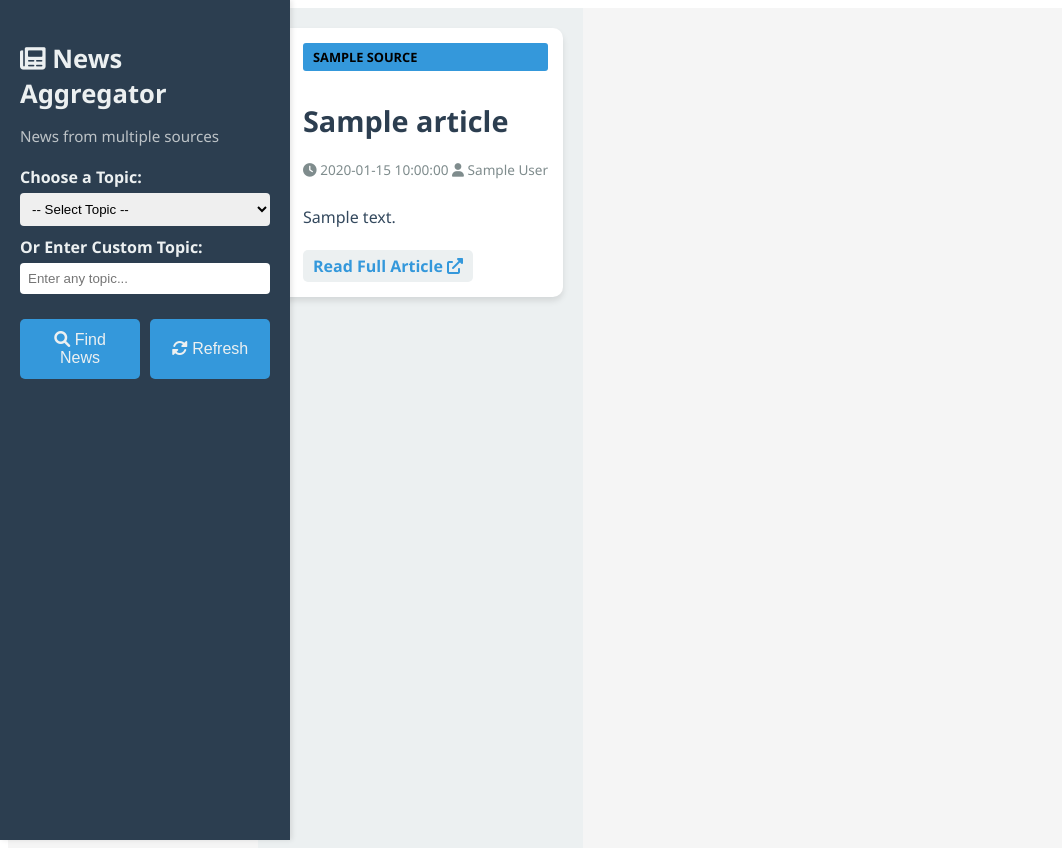
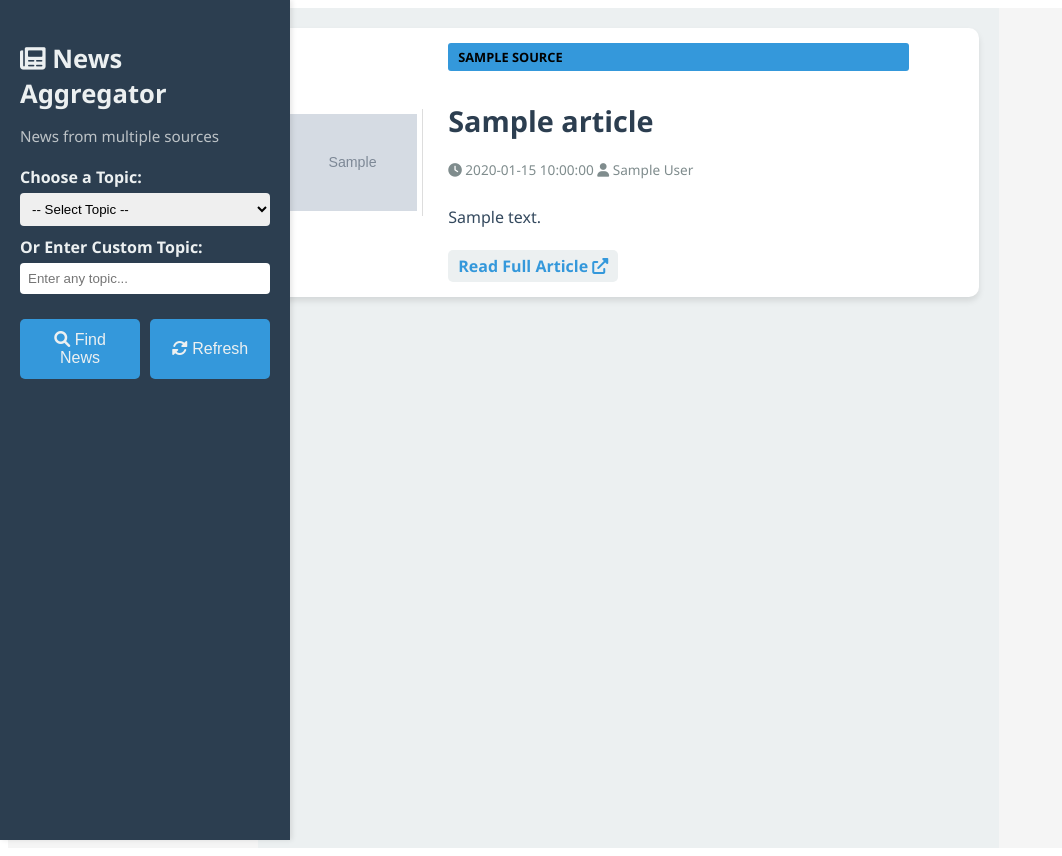
Before and after one commit to emeeran/news_aggregator, a Flask app: template templates/index.html in a window 1280 px wide. Shown: the whole page, without its empty margins (0-1062 px from the left). Run offline with Flask 3, Linux system fonts and the light colour scheme; the template is opened without the code that fills it: most values are stand-ins (such as "Sample title", 1, 10 or a date in 2020); grey boxes marked "Sample" are stand-in pictures.

Commit message:
image added

```diff
--- a/pyproject.toml
+++ b/pyproject.toml
@@ -27,6 +27,7 @@
     "urllib3==2.3.0",
     "validate-pyproject==0.23",
     "werkzeug==3.1.3",
+    "gensim==3.8.3",
 ]
 
 [tool.setuptools]
--- a/requirements.txt
+++ b/requirements.txt
@@ -16,3 +16,4 @@
 urllib3==2.3.0
 validate-pyproject==0.23
 Werkzeug==3.1.3
+gensim==3.8.3
--- a/static/script.js
+++ b/static/script.js
@@ -13,6 +13,7 @@
                     data.news_articles.forEach(function(article){
                         articlesHtml += `
                             <article class="news-card" data-source="${article.source == 'The Hindu' ? 'hindu' : 'general'}">
+                                ${article.image_url ? `<img src="${article.image_url}" alt="Image for ${article.title}" class="article-image">` : ''}
                                 <div class="article-content">
                                     <div class="source-badge ${article.source == 'The Hindu' ? 'hindu' : 'general'}">
                                         ${article.source}
--- a/static/style.css
+++ b/static/style.css
@@ -111,32 +111,40 @@
     gap: 20px;
 }
 
-/* Removed .article-image styles */
-
-/* Adjust .news-card to full width */
+/* Adjust .news-card to use flex layout for image and content */
 .news-card {
+    display: flex;
+    flex-direction: row; /* Arrange image and content horizontally */
+    align-items: center; /* Center align items vertically */
     background-color: #fff;
     border-radius: 10px;
     overflow: hidden;
     box-shadow: 0 4px 6px rgba(0,0,0,0.1);
-    display: flex;
-    flex-direction: column; /* Changed to column since images are removed */
-    height: auto; /* Removed fixed height to accommodate more headlines */
     transition: transform 0.3s, box-shadow 0.3s;
-    position: relative; /* Ensure positioning context */
-    z-index: 10; /* Set higher z-index for article boxes */
+    position: relative;
+    z-index: 10;
 }
 
 .news-card:hover {
     transform: translateY(-5px);
-    box-shadow: 0 8px 12px rgba(0,0,0,0.2); /* Enhanced shadow on hover */
-    z-index: 20; /* Bring hovered article above others */
+    box-shadow: 0 8px 12px rgba(0,0,0,0.2);
+    z-index: 20;
+}
+
+/* Style the article image */
+.article-image {
+    width: 20%; /* Decreased from 22.5% to 20% */
+    object-fit: cover;
+    border-right: 1px solid #ddd;
+    padding: 5px; /* Added padding for spacing */
+    box-sizing: border-box; /* Ensure padding doesn't affect overall width */
+    margin-right: 10px; /* Added margin for spacing between image and content */
+    margin-left: 5px; /* Added to move image slightly to the right */
 }
 
 .article-content {
-    width: 100%; /* Utilize full width */
+    width: 70%; /* Set content width */
     padding: 15px;
-    padding-left: 25px; /* Increased left padding for better spacing */
     box-sizing: border-box;
     display: flex;
     flex-direction: column;
@@ -285,8 +293,14 @@
     }
 
     .news-card {
-        flex-direction: column;
+        flex-direction: column; /* Stack image above content on small screens */
+    }
+
+    .article-image {
+        width: 100%;
         height: auto;
+        border-right: none;
+        border-bottom: 1px solid #ddd;
     }
 
     .article-content {
--- a/templates/index.html
+++ b/templates/index.html
@@ -59,6 +59,9 @@
                 <div class="news-grid" id="news-articles">
                     {% for article in news_articles %}
                         <article class="news-card" data-source="{{ 'hindu' if article.source == 'The Hindu' else 'general' }}">
+                            {% if article.image_url %}
+                                <img src="{{ article.image_url }}" alt="Image for {{ article.title }}" class="article-image">
+                            {% endif %}
                             <div class="article-content">
                                 <div class="source-badge {{ 'hindu' if article.source == 'The Hindu' else 'general' }}">
                                     {{ article.source }}
@@ -112,6 +115,7 @@
                             data.news_articles.forEach(function(article){
                                 articlesHtml += `
                                     <article class="news-card" data-source="${article.source == 'The Hindu' ? 'hindu' : 'general'}">
+                                        ${article.image_url ? `<img src="${article.image_url}" alt="Image for ${article.title}" class="article-image">` : ''}
                                         <div class="article-content">
                                             <div class="source-badge ${article.source == 'The Hindu' ? 'hindu' : 'general'}">
                                                 ${article.source}
```
